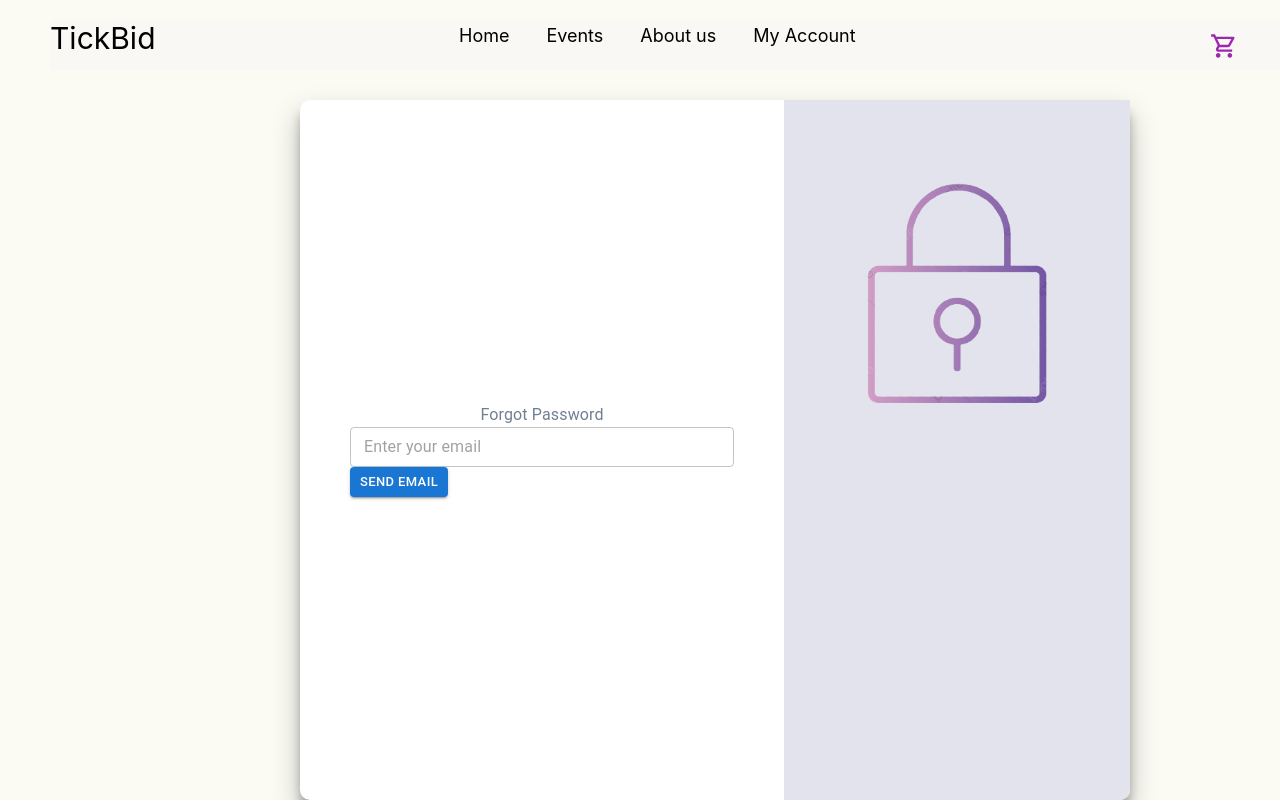
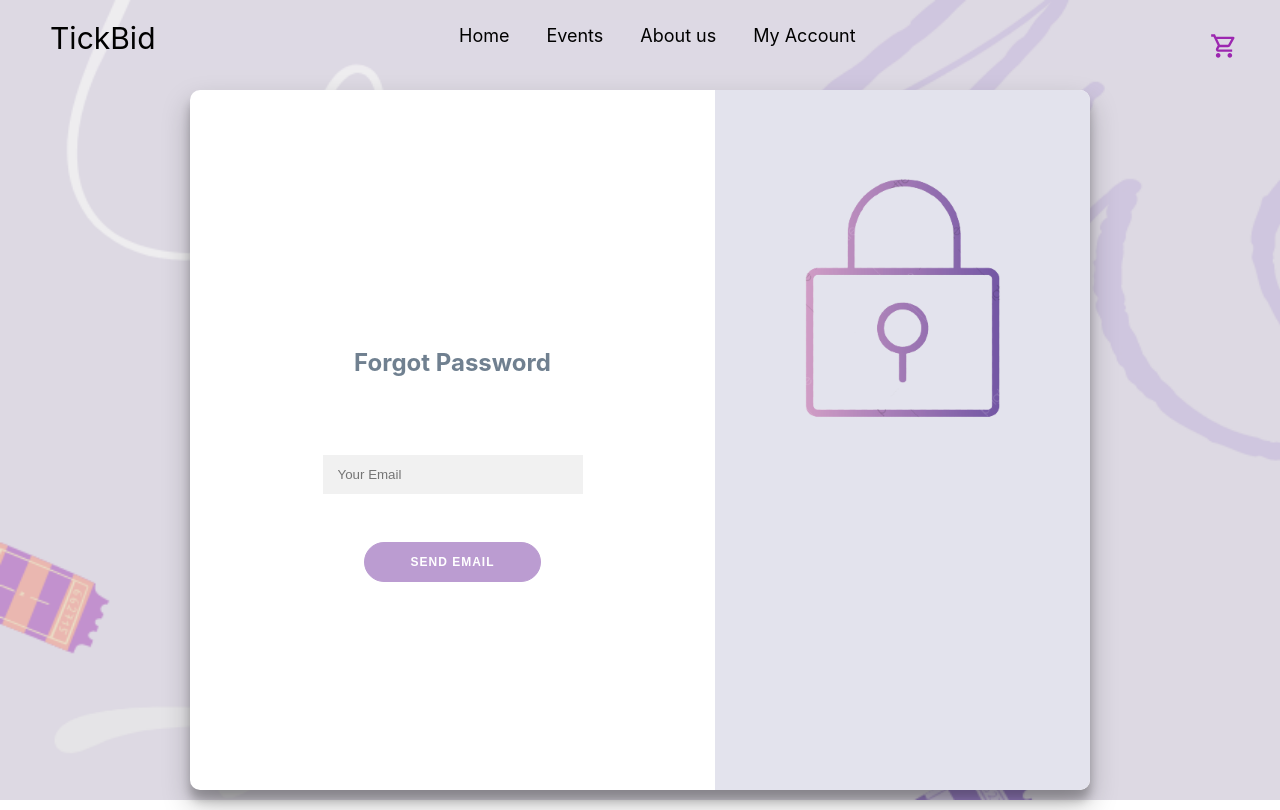
Before and after one commit to samitha093/Software-project, a Next.js app in the folder client/: page /user/forgotpwd in a window 1280 px wide. Built offline with nearby package versions, Linux system fonts and the light colour scheme.

Commit message:
Forgotpwd component updated

```diff
--- a/client/components/user/Forgotpwd.tsx
+++ b/client/components/user/Forgotpwd.tsx
@@ -2,39 +2,44 @@ import React from 'react';
 import { useRouter } from 'next/router'
 import Image from 'next/image';
 import lock from '../../assets/lock.png'
-import { Typography,Button,TextField,Box,Grid,Stack} from '@mui/material';
+import {Box,Grid,} from '@mui/material';
 
 interface ForgotpwdProps {
 
 }
 
 const Forgotpwd: React.FC<ForgotpwdProps> = ({}) => {
+
+  const [login_email,login_setEmail] = React.useState<string>("");
+  const [login_emailHasError,login_setEmailError] = React.useState<boolean>(false);
+
+  const login_emailChangeHandler = (event:any)=>{
+    login_setEmail(event.target.value);
+    const email_regex = /^\w+([.-]?\w+)*@\w+([.-]?\w+)*(\.\w{2,3})+$/;
+    const valid = !!event.target.value.match(email_regex);
+    login_setEmailError(!valid);
+  }
     return(
-        <div >
+        <div className="container" id="container" >
         <Box sx={{ flexGrow: 1 }}>
             <Grid container spacing={0}>
                 <Grid item md={7} className = "pwd_container" >
                 <div className="form-wrapper">
-                        <Typography className = "head-password">Forgot Password</Typography>
-                        <form className="pricing-box">
-                         <TextField
-                                type="email"
-                                id="email"
-                                placeholder="Enter your email"
-                               // value={email}
-                                size = "small"
-                                className="textfield"
-                                required
-                        />
+                        <form className='modern-form' action="#">
+                         <h1 className = "head-password" >Forgot Password</h1>
 
-                        </form>
-                             <Button className = "btnsubmit"
-                                                type="submit"
-                                                variant="contained"
-                                                size = "small"
-                                        >
-                                            send email
-                             </Button>
+                        <input
+                         className='inputbox-modern'
+                         type="email"
+                         placeholder="Your Email"
+                         value={login_email}
+                         onChange={login_emailChangeHandler}
+                        // onBlur={emailBlurHandler}
+                          />
+                          <br/><br/>
+                          <button className='modern-btn'>Send Email</button>
+                          </form>
+
                    </div>
 
                 </Grid>
--- a/client/pages/user/forgotpwd.tsx
+++ b/client/pages/user/forgotpwd.tsx
@@ -7,13 +7,12 @@ import Forgotpwd from '../../components/user/Forgotpwd';
 
 const resetpwd: NextPage = () => {
     return (
-            <div style={{backgroundColor:"#FBFBF4"}}>
+            <div className="main-container">
             <Navbar/>
-            <Grid className = "index_container">
-            <div className = "main_container">
+            <div className = "main-background">
                <Forgotpwd/>
-              </div>
-          </Grid>
+            </div>
+
       </div>
     );
 }
--- a/client/pages/user/style.css
+++ b/client/pages/user/style.css
@@ -90,6 +90,8 @@
 	margin-top: 30px;
 	background-color: white;
 	justify-content: center;
+	display: flex;
+    overflow: auto;
 
 
 }
@@ -107,11 +109,6 @@
         display: block;
 		overflow: hidden;
     }
-}
-
-.index_container{
-    display: flex;
-    overflow: auto;
 }
 
 @media only screen and (max-width: 600px) {
```
